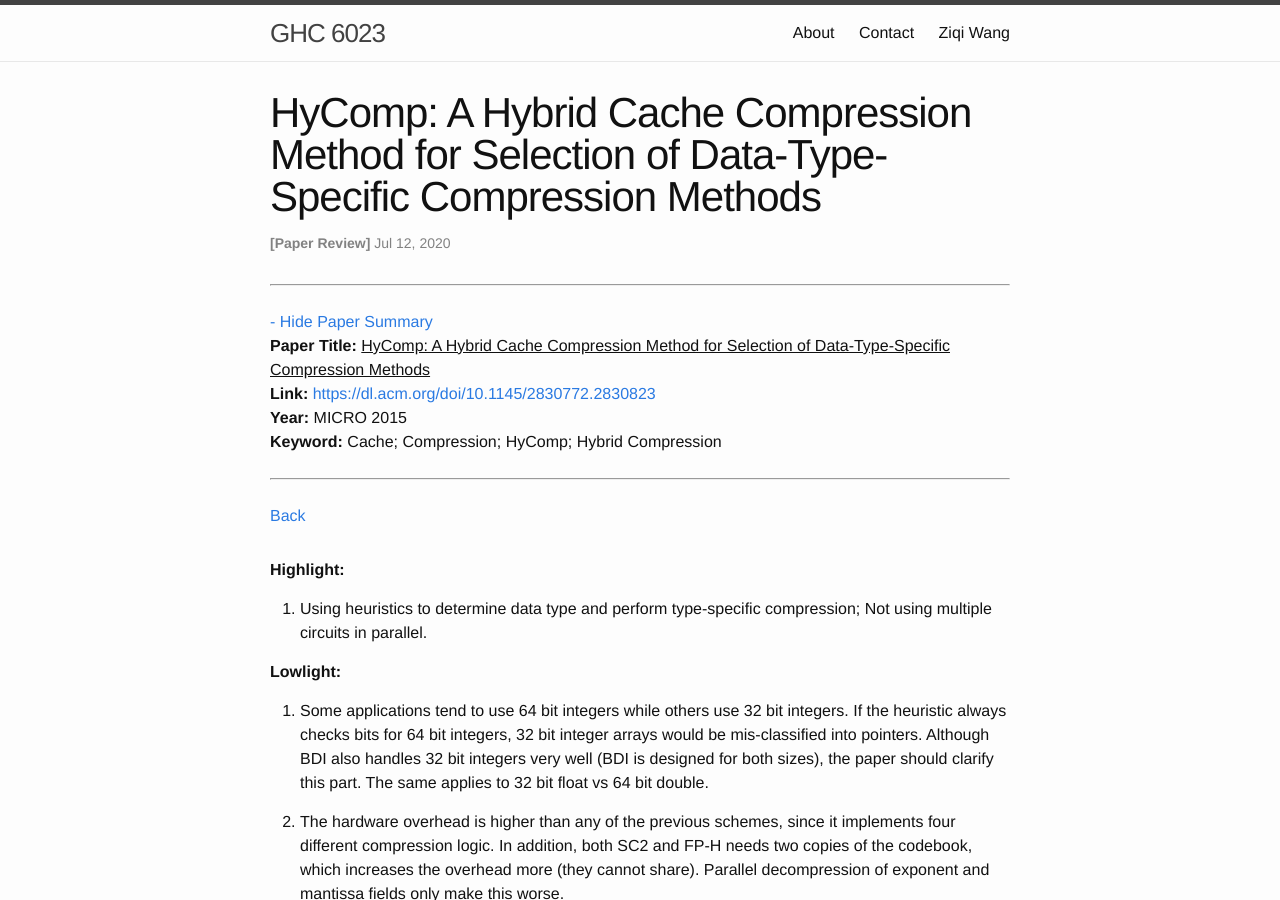
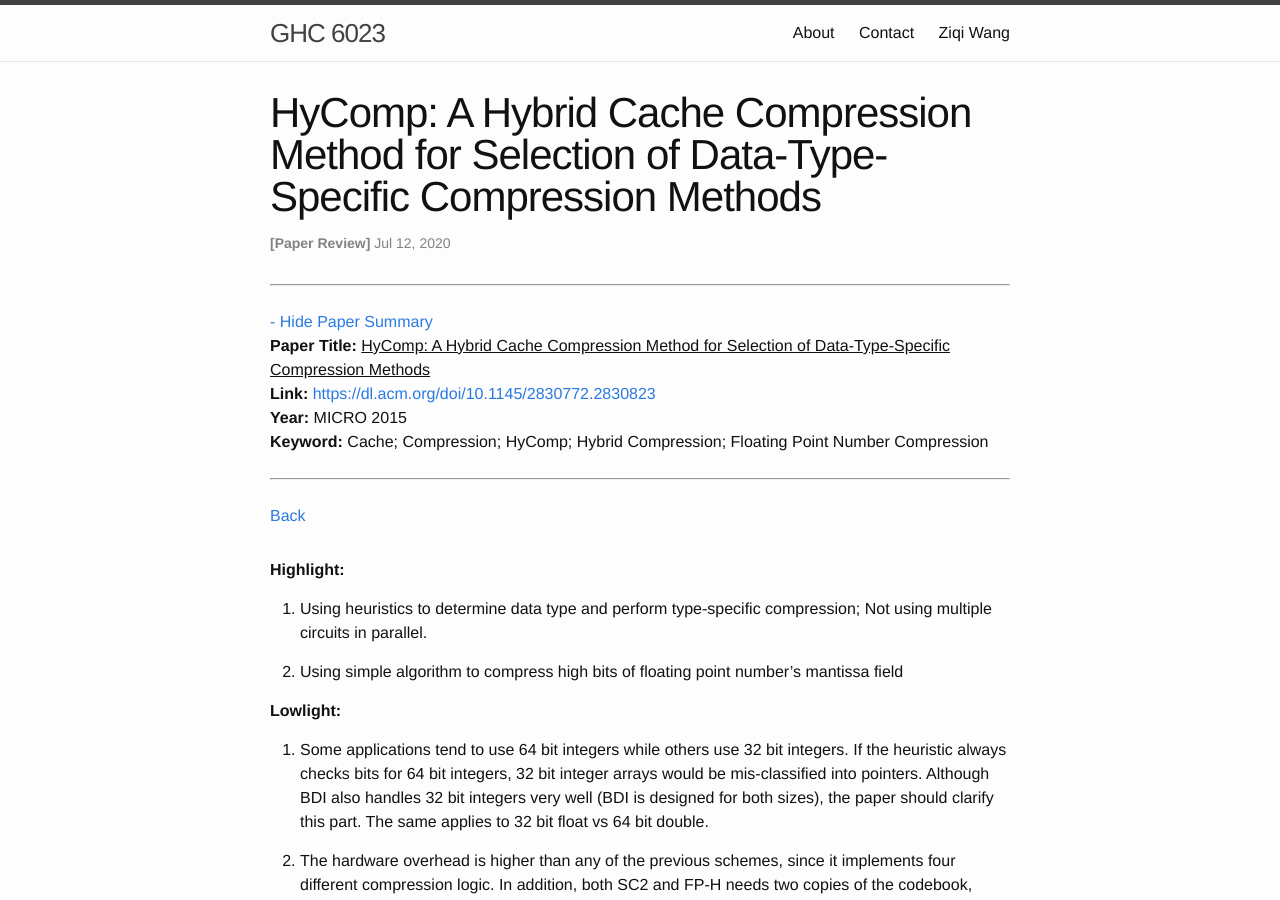
Before and after one commit to wangziqi2013/wangziqi2013.github.io, a Jekyll site: the page built from _posts/2020-07-12-hycomp.markdown, in a window 1280 px wide and 900 px high. Built offline with Jekyll 4.4.1, drawn with Linux system fonts in a browser that asks for light colours.

Commit message:
Small change

```diff
--- a/_posts/2020-07-12-hycomp.markdown
+++ b/_posts/2020-07-12-hycomp.markdown
@@ -5,7 +5,7 @@ date:   2020-07-12 00:54:00 -0500
 categories: paper
 paper_title: "HyComp: A Hybrid Cache Compression Method for Selection of Data-Type-Specific Compression Methods"
 paper_link: https://dl.acm.org/doi/10.1145/2830772.2830823
-paper_keyword: Cache; Compression; HyComp; Hybrid Compression
+paper_keyword: Cache; Compression; HyComp; Hybrid Compression; Floating Point Number Compression
 paper_year: MICRO 2015
 rw_set:
 htm_cd:
@@ -16,6 +16,8 @@ version_mgmt:
 **Highlight:**
 
 1. Using heuristics to determine data type and perform type-specific compression; Not using multiple circuits in parallel.
+
+2. Using simple algorithm to compress high bits of floating point number's mantissa field
 
 **Lowlight:**
 
```
